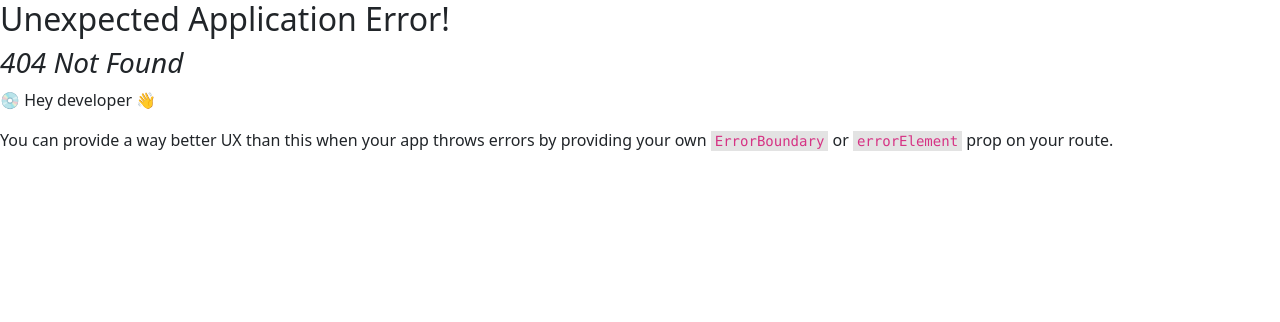
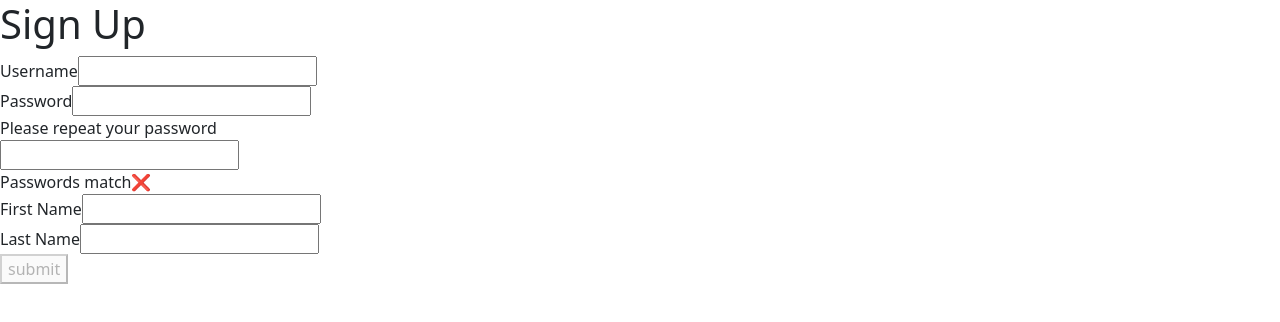
Before and after one commit to ICSI418Y/Quiztopia, a React (Create React App) app in the folder Client/: page /signUp in a window 1280 px wide. Before the commit this address had no page. Shown: the top 322 px of the page. Built offline with nearby package versions, Linux system fonts and the light colour scheme.

Commit message:
[Client] Initial UI for login

```diff
--- a/Client/package.json
+++ b/Client/package.json
@@ -6,9 +6,12 @@
     "@testing-library/jest-dom": "^5.17.0",
     "@testing-library/react": "^13.4.0",
     "@testing-library/user-event": "^13.5.0",
+    "axios": "^1.6.8",
     "bootstrap": "^5.3.3",
     "react": "^18.2.0",
     "react-dom": "^18.2.0",
+    "react-router": "^6.22.3",
+    "react-router-dom": "^6.22.3",
     "react-scripts": "5.0.1",
     "web-vitals": "^2.1.4"
   },
--- a/Client/src/Signup.js
+++ b/Client/src/Signup.js
@@ -0,0 +1,59 @@
+import React, { useState } from "react";
+import axios from "axios";
+
+function Signup() {
+  // Intialize state for user input.
+  const [firstName, setFirstName] = useState("")
+  const [lastName, setLastName] = useState("")
+  const [userName, setUserName] = useState("")
+  const [password, setPassword] = useState("")
+  // Used so that the user has to retype their password, in case they mistype it.
+  const [passwordRepeat, setPasswordRepeat] = useState("")
+
+  const handleSignUp = (event) => {
+    event.preventDefault();
+    const signupValues = { firstName, lastName, userName, password };
+    // Reset values, needed if user creates multiple accounts in successsion.
+    setPassword("");
+    setPasswordRepeat("");
+    setUserName("");
+    setFirstName("");
+    setLastName("");
+    axios.post('http://localhost:9000/createUser', signupValues)
+      .catch((_) => alert('Error in Signing Up'));
+  };
+  return (<div>
+    <h1>Sign Up</h1>
+    <form>
+      Username
+      <input value={userName} onChange={(e) => setUserName(e.target.value)} />
+      <br />
+      Password
+      <input type="password" value={password} onChange={(e) => setPassword(e.target.value)} />
+      <br />
+      Please repeat your password
+      <br />
+      <input type="password" value={passwordRepeat} onChange={(e) => setPasswordRepeat(e.target.value)} />
+      <br />
+      Passwords match
+      {
+        // Conditional rendering for password validation.
+      }
+      <>
+        {(password && passwordRepeat && password === passwordRepeat) && "✔️"}
+      </>
+      <>
+        {(password === "" || passwordRepeat === "" || password !== passwordRepeat) && "❌"}
+      </>
+      <br />
+      First Name
+      <input value={firstName} onChange={(e) => setFirstName(e.target.value)} />
+      <br />
+      Last Name
+      <input value={lastName} onChange={(e) => setLastName(e.target.value)} />
+    </form>
+    <button disabled={!(userName && firstName && lastName && password && passwordRepeat && passwordRepeat === password)} onClick={handleSignUp} type="submit">submit</button>
+  </div>)
+}
+
+export default Signup;
--- a/Client/src/index.js
+++ b/Client/src/index.js
@@ -3,6 +3,8 @@ import ReactDOM from 'react-dom/client';
 import App from './App';
 import 'bootstrap/dist/css/bootstrap.css';
 import { BrowserRouter, Route, createBrowserRouter, createRoutesFromElements, RouterProvider} from "react-router-dom";
+import reportWebVitals from './reportWebVitals';
+import Signup from './Signup';
 
 const root = ReactDOM.createRoot(document.getElementById('root'));
 
@@ -10,6 +12,7 @@ const router = createBrowserRouter(
   createRoutesFromElements(
     <>
       <Route path = "/" element = {<App/>}/>
+      <Route path = "/signUp" element = {<Signup/>}/>
     </>
   )
 );
```
Also changed, not shown: 1 other file (tests, documents, lock files or other folders).
